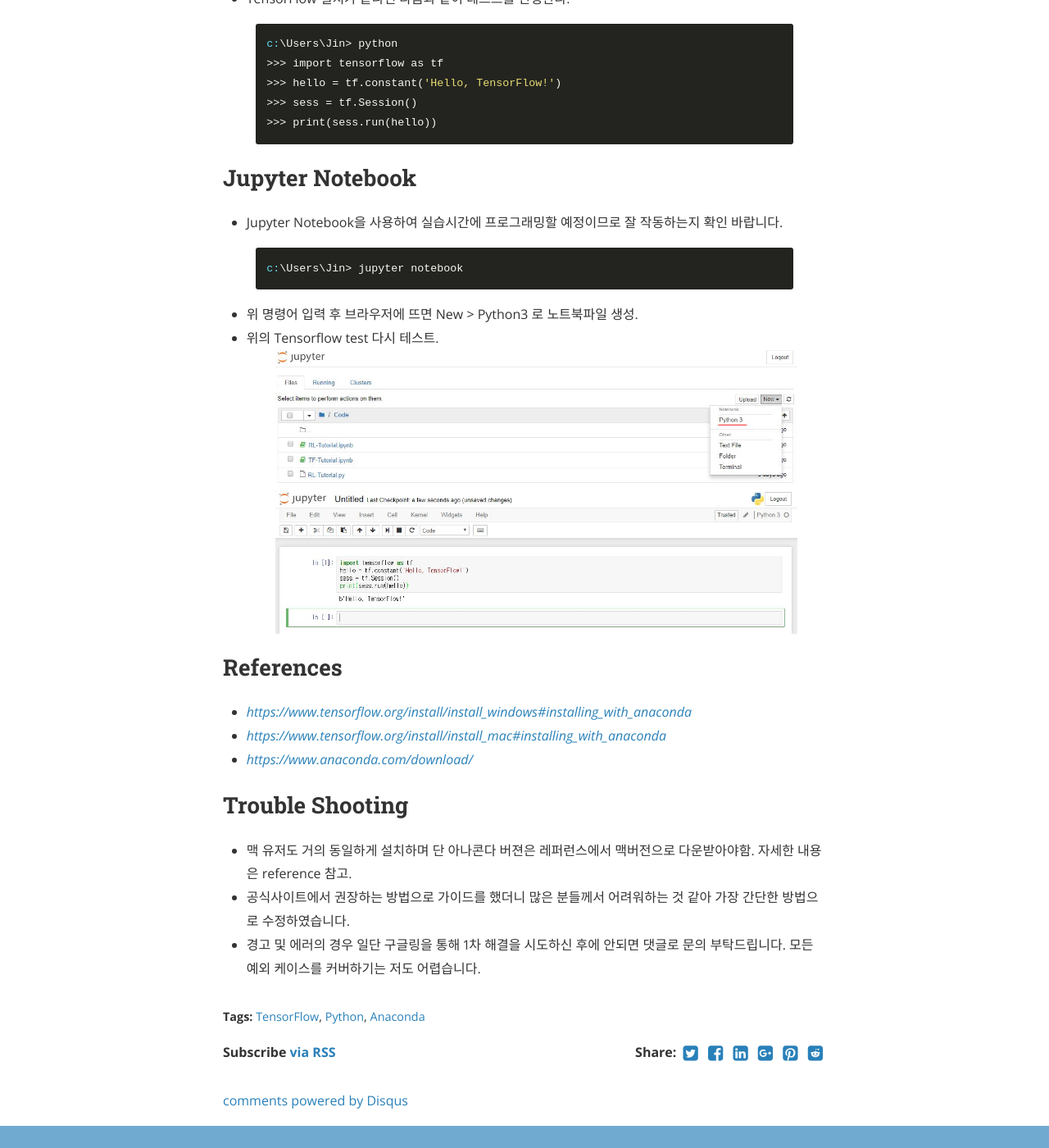
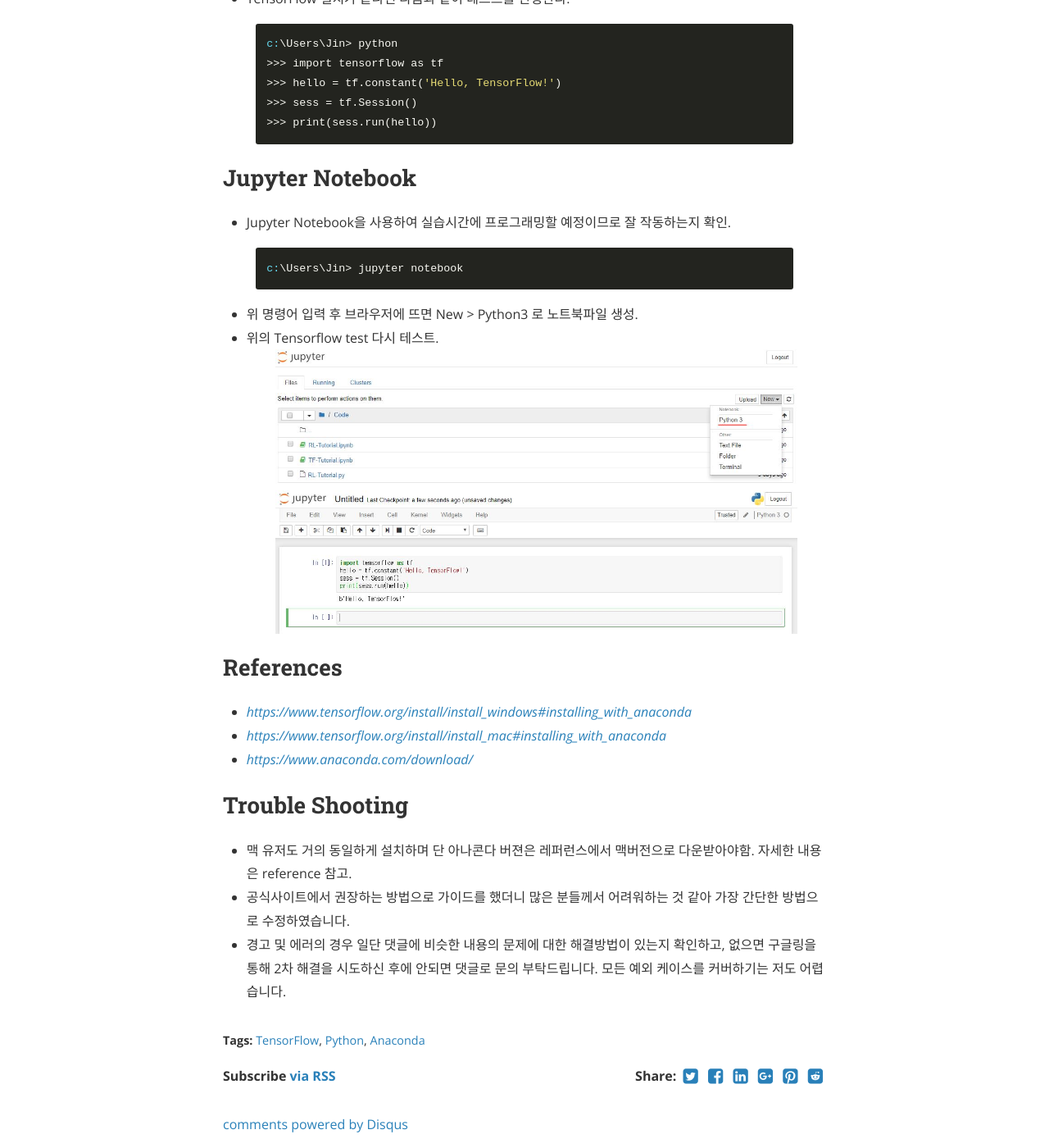
Before and after one commit to Yangyangii/Yangyangii.github.io, a Jekyll site: the page built from _posts/2017-12-28-Tensorflow-install.markdown, in a window 1280 px wide and 1400 px high, scrolled down 1447 px. Shown: the whole window at 82% size. Built offline with Jekyll 4.4.1, drawn with Linux system fonts in a browser that asks for light colours; nearby versions of some CDN libraries; comment, search, counter and statistics services are not loaded.

Commit message:
내용 추가

```diff
--- a/_posts/2017-12-28-Tensorflow-install.markdown
+++ b/_posts/2017-12-28-Tensorflow-install.markdown
@@ -43,7 +43,7 @@
 
 
 ## Jupyter Notebook
-+	Jupyter Notebook을 사용하여 실습시간에 프로그래밍할 예정이므로 잘 작동하는지 확인 바랍니다.
++	Jupyter Notebook을 사용하여 실습시간에 프로그래밍할 예정이므로 잘 작동하는지 확인.
 {% highlight ruby %}
 c:\Users\Jin> jupyter notebook
 {% endhighlight %}
@@ -61,4 +61,4 @@
 ## Trouble Shooting
 +	맥 유저도 거의 동일하게 설치하며 단 아나콘다 버젼은 레퍼런스에서 맥버전으로 다운받아야함. 자세한 내용은 reference 참고.
 +	공식사이트에서 권장하는 방법으로 가이드를 했더니 많은 분들께서 어려워하는 것 같아 가장 간단한 방법으로 수정하였습니다.
-+	경고 및 에러의 경우 일단 구글링을 통해 1차 해결을 시도하신 후에 안되면 댓글로 문의 부탁드립니다. 모든 예외 케이스를 커버하기는 저도 어렵습니다.
++	경고 및 에러의 경우 일단 댓글에 비슷한 내용의 문제에 대한 해결방법이 있는지 확인하고, 없으면 구글링을 통해 2차 해결을 시도하신 후에 안되면 댓글로 문의 부탁드립니다. 모든 예외 케이스를 커버하기는 저도 어렵습니다.
```
